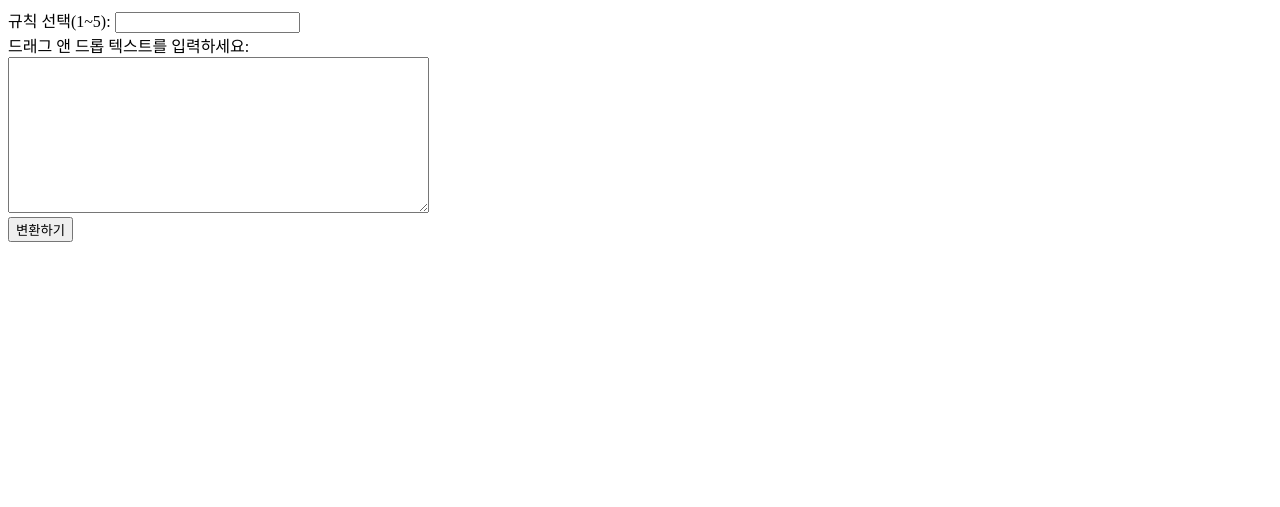
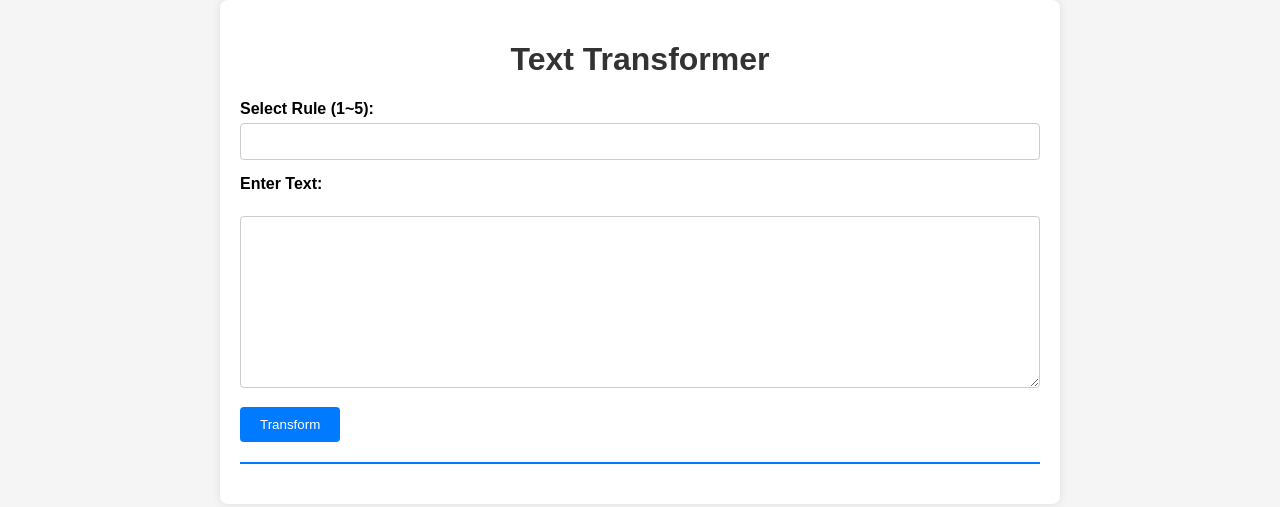
Before and after one commit to java-jaydev/transformer, a website: page index.html in a window 1280 px wide. Drawn offline with Linux system fonts and the light colour scheme.

Commit message:
Refactor HTML and CSS styles

```diff
--- a/index.html
+++ b/index.html
@@ -4,18 +4,83 @@
     <meta charset="UTF-8" />
     <meta name="viewport" content="width=device-width, initial-scale=1.0" />
     <title>Transformer</title>
+    <style>
+      body {
+        font-family: Arial, sans-serif;
+        margin: 0;
+        padding: 0;
+        background-color: #f5f5f5;
+      }
+
+      .container {
+        max-width: 800px;
+        margin: 0 auto;
+        padding: 20px;
+        background-color: #fff;
+        border-radius: 8px;
+        box-shadow: 0 0 10px rgba(0, 0, 0, 0.1);
+      }
+
+      h1 {
+        text-align: center;
+        color: #333;
+      }
+
+      label {
+        font-weight: bold;
+        display: block;
+        margin-bottom: 5px;
+      }
+
+      input[type="text"],
+      textarea {
+        width: 100%;
+        padding: 10px;
+        margin-bottom: 15px;
+        border: 1px solid #ccc;
+        border-radius: 4px;
+        box-sizing: border-box;
+        resize: vertical;
+      }
+
+      button {
+        padding: 10px 20px;
+        background-color: #007bff;
+        color: #fff;
+        border: none;
+        border-radius: 4px;
+        cursor: pointer;
+      }
+
+      button:hover {
+        background-color: #0056b3;
+      }
+
+      #output {
+        margin-top: 20px;
+        border-top: 2px solid #007bff;
+        padding-top: 20px;
+      }
+
+      #output p {
+        margin-bottom: 10px;
+      }
+    </style>
   </head>
   <body>
+    <div class="container">
+      <h1>Text Transformer</h1>
       <div>
-      <label for="rule">규칙 선택(1~5): </label>
+        <label for="rule">Select Rule (1~5):</label>
         <input type="text" id="rule" />
       </div>
       <div>
-      <label for="text">드래그 앤 드롭 텍스트를 입력하세요:</label><br />
+        <label for="text">Enter Text:</label><br />
         <textarea id="text" rows="10" cols="50"></textarea>
       </div>
-    <button onclick="transformText()">변환하기</button>
+      <button onclick="transformText()">Transform</button>
       <div id="output"></div>
+    </div>
 
     <script>
       const HANGEUL1 = [
@@ -86,7 +151,7 @@
               .join(". ");
             break;
           default:
-            transformedParagraph = "규칙 없음";
+            transformedParagraph = "No rule selected";
         }
 
         return transformedParagraph;
@@ -147,7 +212,7 @@
         let output = "";
 
         for (const paragraph of paragraphs) {
-          output += transformParagraph(paragraph, rule) + "<br>";
+          output += "<p>" + transformParagraph(paragraph, rule) + "</p>";
         }
 
         document.getElementById("output").innerHTML = output;
```
Lines whose indentation alone changed are shown as unchanged.
